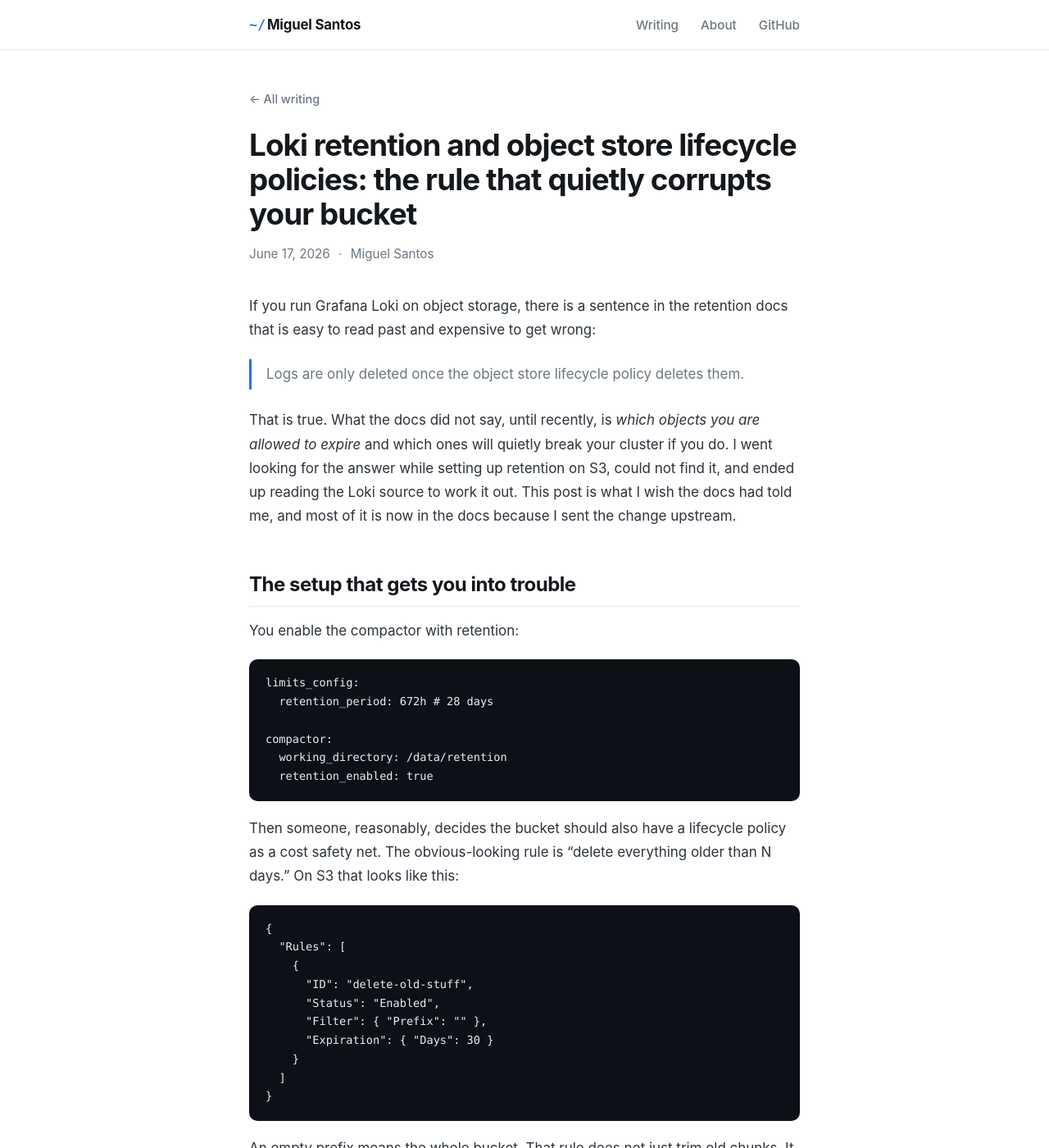
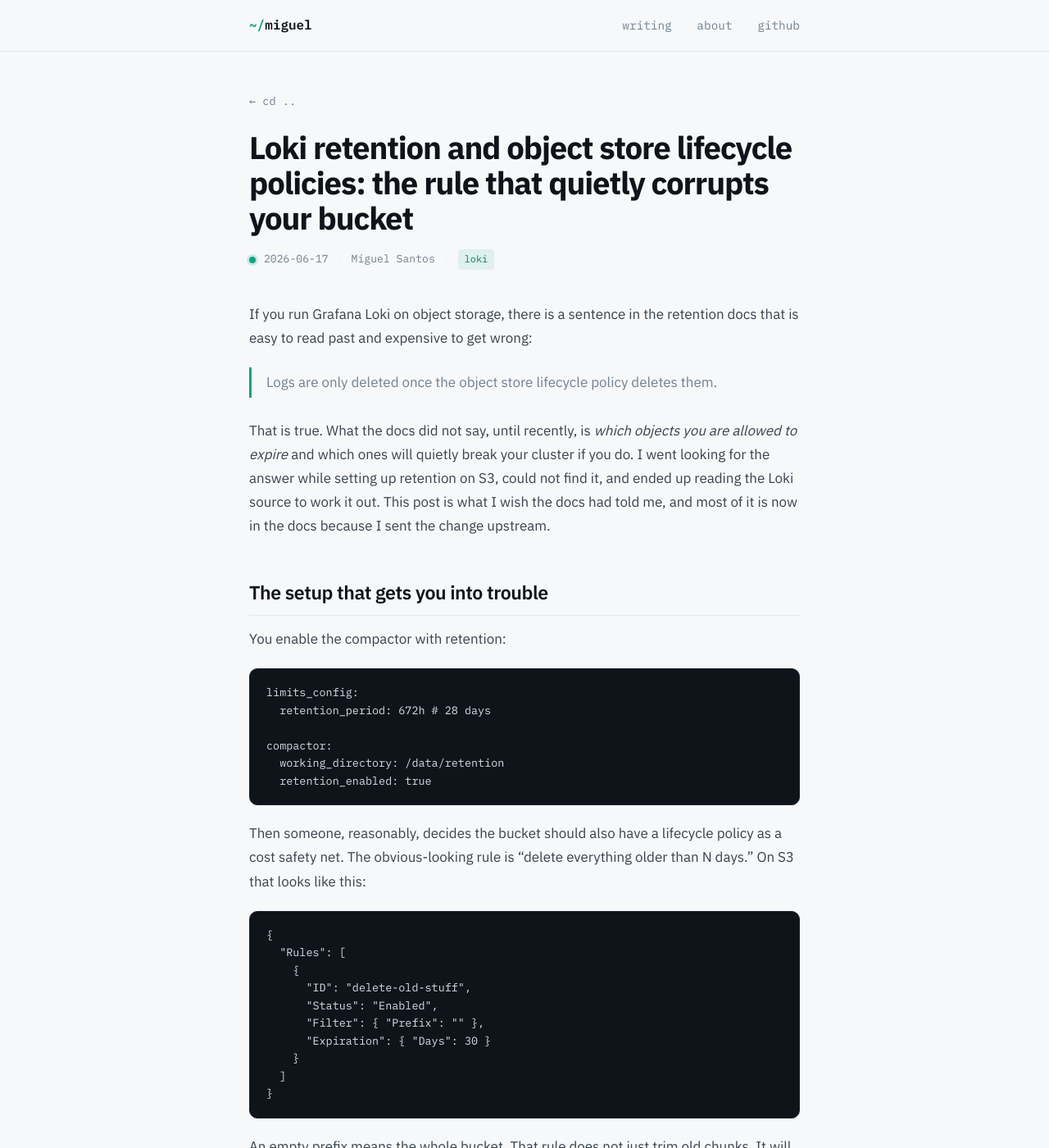
Before and after one commit to Churi12/churi12.github.io, a Jekyll site: the page built from _posts/2026-06-17-loki-retention-object-store-lifecycle.md, in a window 1280 px wide and 1400 px high. Shown: the whole window at 82% size. Built offline with Jekyll 4.4.1, drawn with Linux system fonts in a browser that asks for light colours; some of the changed text lies outside the part shown.

Commit message:
Redesign: terminal-as-editorial — IBM Plex, shell-prompt hero, status-line metadata

```diff
--- a/_layouts/default.html
+++ b/_layouts/default.html
@@ -5,19 +5,20 @@
   <meta name="viewport" content="width=device-width, initial-scale=1">
   <title>{% if page.title %}{{ page.title }} · {{ site.title }}{% else %}{{ site.title }}{% endif %}</title>
   {% seo %}
+  <link rel="preconnect" href="https://fonts.googleapis.com">
+  <link rel="preconnect" href="https://fonts.gstatic.com" crossorigin>
+  <link href="https://fonts.googleapis.com/css2?family=IBM+Plex+Mono:wght@400;500;600&family=IBM+Plex+Sans:wght@400;500;600;700&display=swap" rel="stylesheet">
   <link rel="stylesheet" href="{{ '/assets/style.css' | relative_url }}">
   {% feed_meta %}
 </head>
 <body>
   <header class="nav">
     <div class="nav-inner">
-      <a class="brand" href="{{ '/' | relative_url }}">
-        <span class="brand-mark">~/</span>{{ site.title }}
-      </a>
+      <a class="brand" href="{{ '/' | relative_url }}"><span class="brand-path">~/</span>miguel</a>
       <nav class="nav-links">
-        <a href="{{ '/' | relative_url }}">Writing</a>
-        <a href="{{ '/about/' | relative_url }}">About</a>
-        <a href="https://github.com/{{ site.github_username }}" target="_blank" rel="noopener">GitHub</a>
+        <a href="{{ '/' | relative_url }}">writing</a>
+        <a href="{{ '/about/' | relative_url }}">about</a>
+        <a href="https://github.com/{{ site.github_username }}" target="_blank" rel="noopener">github</a>
       </nav>
     </div>
   </header>
@@ -28,11 +29,11 @@
 
   <footer class="footer">
     <div class="footer-inner">
-      <span>© {{ site.time | date: "%Y" }} {{ site.author }}</span>
-      <span class="footer-sep">·</span>
-      <a href="https://github.com/{{ site.github_username }}" target="_blank" rel="noopener">github.com/{{ site.github_username }}</a>
-      <span class="footer-sep">·</span>
-      <a href="{{ '/feed.xml' | relative_url }}">RSS</a>
+      <span class="comment"># © {{ site.time | date: "%Y" }} {{ site.author }}</span>
+      <span class="footer-links">
+        <a href="https://github.com/{{ site.github_username }}" target="_blank" rel="noopener">github.com/{{ site.github_username }}</a>
+        <a href="{{ '/feed.xml' | relative_url }}">rss</a>
+      </span>
     </div>
   </footer>
 </body>
--- a/_layouts/post.html
+++ b/_layouts/post.html
@@ -4,12 +4,15 @@ layout: default
 
 <article class="post">
   <header class="post-header">
-    <a class="post-back" href="{{ '/' | relative_url }}">&larr; All writing</a>
+    <a class="post-back" href="{{ '/' | relative_url }}">&larr; cd ..</a>
     <h1 class="post-title">{{ page.title }}</h1>
-    <p class="post-meta">
-      <time datetime="{{ page.date | date_to_xmlschema }}">{{ page.date | date: "%B %-d, %Y" }}</time>
-      {% if page.author %}<span class="dot">·</span> {{ page.author }}{% endif %}
-    </p>
+    <div class="post-status">
+      <span class="status-dot" aria-hidden="true"></span>
+      <time datetime="{{ page.date | date_to_xmlschema }}">{{ page.date | date: "%Y-%m-%d" }}</time>
+      <span class="status-sep">·</span>
+      <span>{{ page.author | default: site.author }}</span>
+      {% if page.tags.size > 0 %}<span class="status-sep">·</span><span class="post-card-tag">{{ page.tags | first }}</span>{% endif %}
+    </div>
   </header>
 
   <div class="post-body">
--- a/_posts/2026-06-17-loki-retention-object-store-lifecycle.md
+++ b/_posts/2026-06-17-loki-retention-object-store-lifecycle.md
@@ -3,6 +3,7 @@ layout: post
 title: "Loki retention and object store lifecycle policies: the rule that quietly corrupts your bucket"
 date: 2026-06-17
 author: Miguel Santos
+tags: [loki]
 ---
 
 If you run Grafana Loki on object storage, there is a sentence in the retention docs that is easy to read past and expensive to get wrong:
--- a/assets/style.css
+++ b/assets/style.css
@@ -2,287 +2,248 @@
 ---
 
 /* =========================================================================
-   Miguel Santos — blog styles. Self-contained, no theme.
-   Inspired by the Kubernetes / CNCF blog: clean sticky nav, lots of air,
-   one blue accent, comfortable reading column, crisp code blocks.
+   Miguel Santos — "the terminal as editorial."
+   Subject: a platform engineer who lives in a shell. The page borrows the
+   vernacular of that world — prompt sigils, structured status lines, a
+   dashboard "Ready" green — but sets it in real editorial typography so it
+   reads as a publication, not a gimmick.
+
+   Type:   IBM Plex Sans (display + body) / IBM Plex Mono (structure, code)
+   Palette: cool paper, deep slate ink, one muted teal signal
+   Signature: the shell-prompt hero + status-line post metadata
    ========================================================================= */
 
 :root {
-  --ink:        #14181d;
-  --body:       #2b333c;
-  --muted:      #6b7682;
-  --accent:     #2f6df6;
-  --accent-dk:  #1c4fd0;
-  --bg:         #ffffff;
-  --panel:      #f6f8fa;
-  --rule:       #e6e9ee;
-  --code-bg:    #0d1117;
-  --code-fg:    #e6edf3;
-  --maxw:       720px;
+  --paper:    #f7f8fa;
+  --panel:    #ffffff;
+  --ink:      #0f141a;
+  --body:     #39424d;
+  --muted:    #71808f;
+  --signal:   #0fa47f;   /* dashboard "Ready" green, muted — not acid */
+  --signal-dk:#0b7d60;
+  --rule:     #e4e8ee;
+  --term-bg:  #0f141a;
+  --term-fg:  #d7dde6;
+  --term-dim: #7d8896;
+  --maxw:     720px;
+  --mono: "IBM Plex Mono", ui-monospace, SFMono-Regular, Menlo, monospace;
+  --sans: "IBM Plex Sans", -apple-system, BlinkMacSystemFont, "Segoe UI", Roboto, sans-serif;
 }
 
 * { box-sizing: border-box; }
 
-html { -webkit-text-size-adjust: 100%; }
-
 body {
   margin: 0;
-  background: var(--bg);
+  background: var(--paper);
   color: var(--body);
-  font-family: -apple-system, BlinkMacSystemFont, "Segoe UI", Roboto, Helvetica, Arial, sans-serif;
+  font-family: var(--sans);
   font-size: 18px;
   line-height: 1.72;
   -webkit-font-smoothing: antialiased;
   text-rendering: optimizeLegibility;
 }
 
-a { color: var(--accent); text-decoration: none; }
-a:hover { color: var(--accent-dk); text-decoration: underline; text-underline-offset: 2px; }
+a { color: var(--signal-dk); text-decoration: none; }
+a:hover { text-decoration: underline; text-underline-offset: 2px; }
 
-/* --- Sticky nav --------------------------------------------------------- */
+/* --- Nav ---------------------------------------------------------------- */
 
 .nav {
-  position: sticky;
-  top: 0;
-  z-index: 50;
-  background: rgba(255, 255, 255, 0.85);
+  position: sticky; top: 0; z-index: 50;
+  background: rgba(247, 248, 250, 0.85);
   backdrop-filter: saturate(180%) blur(10px);
   -webkit-backdrop-filter: saturate(180%) blur(10px);
   border-bottom: 1px solid var(--rule);
 }
 .nav-inner {
-  max-width: var(--maxw);
-  margin: 0 auto;
-  padding: 0 24px;
-  height: 60px;
-  display: flex;
-  align-items: center;
-  justify-content: space-between;
+  max-width: var(--maxw); margin: 0 auto; padding: 0 24px;
+  height: 62px; display: flex; align-items: center; justify-content: space-between;
 }
 .brand {
-  font-weight: 700;
-  font-size: 1.05rem;
+  font-family: var(--mono);
+  font-weight: 600; font-size: 1rem;
   color: var(--ink);
-  letter-spacing: -0.01em;
 }
 .brand:hover { color: var(--ink); text-decoration: none; }
-.brand-mark {
-  color: var(--accent);
-  font-family: ui-monospace, SFMono-Regular, Menlo, monospace;
-  margin-right: 2px;
+.brand-path { color: var(--signal); }
+.nav-links { font-family: var(--mono); font-size: 0.9rem; }
+.nav-links a {
+  color: var(--muted); margin-left: 22px;
 }
-.nav-links a {
-  color: var(--muted);
-  font-size: 0.95rem;
-  font-weight: 500;
-  margin-left: 22px;
-}
-.nav-links a:hover { color: var(--accent); text-decoration: none; }
+.nav-links a:hover { color: var(--signal-dk); text-decoration: none; }
 
 /* --- Page shell --------------------------------------------------------- */
 
 .page {
-  max-width: var(--maxw);
-  margin: 0 auto;
-  padding: 0 24px;
-  min-height: calc(100vh - 60px - 70px);
+  max-width: var(--maxw); margin: 0 auto; padding: 0 24px;
+  min-height: calc(100vh - 62px - 72px);
 }
 
-/* --- Hero --------------------------------------------------------------- */
+/* --- Hero: the shell prompt (signature) --------------------------------- */
 
-.hero {
-  padding: 80px 0 48px;
-  border-bottom: 1px solid var(--rule);
-  margin-bottom: 8px;
+.hero { padding: 76px 0 44px; border-bottom: 1px solid var(--rule); }
+
+.prompt {
+  font-family: var(--mono); font-size: 0.95rem;
+  color: var(--muted); margin-bottom: 22px;
 }
-.hero-eyebrow {
-  display: inline-block;
-  font-size: 0.78rem;
-  font-weight: 700;
-  letter-spacing: 0.12em;
-  text-transform: uppercase;
-  color: var(--accent);
-  margin-bottom: 16px;
+.prompt-sigil { color: var(--signal); font-weight: 600; margin-right: 8px; }
+.prompt-cmd { color: var(--ink); }
+.prompt-cmd::after {
+  content: "";
+  display: inline-block; width: 8px; height: 1.05em;
+  background: var(--signal); margin-left: 6px;
+  vertical-align: text-bottom;
+  animation: blink 1.2s steps(1) infinite;
 }
+@keyframes blink { 0%, 50% { opacity: 1; } 50.01%, 100% { opacity: 0; } }
+
 .hero-title {
-  margin: 0 0 16px;
-  font-size: 3.2rem;
-  font-weight: 800;
-  line-height: 1.05;
-  letter-spacing: -0.035em;
-  color: var(--ink);
-  max-width: 16ch;
+  margin: 0 0 18px;
+  font-size: 3rem; font-weight: 700; line-height: 1.06;
+  letter-spacing: -0.03em; color: var(--ink);
+  max-width: 17ch;
 }
 .hero-tagline {
-  margin: 0;
-  font-size: 1.25rem;
-  line-height: 1.55;
-  color: var(--muted);
-  max-width: 46ch;
+  margin: 0; font-size: 1.2rem; line-height: 1.55;
+  color: var(--muted); max-width: 48ch;
 }
 
-/* --- Post feed (home) --------------------------------------------------- */
+/* --- Post feed ---------------------------------------------------------- */
 
-.post-feed { padding: 8px 0 48px; }
+.post-feed { padding: 18px 0 56px; }
 
-.post-card { border-bottom: 1px solid var(--rule); }
-.post-card-link {
-  display: block;
-  padding: 30px 0;
-  color: inherit;
+.feed-label {
+  font-family: var(--mono); font-size: 0.85rem; color: var(--muted);
+  padding: 14px 0; margin-bottom: 4px;
 }
+.feed-label .prompt-sigil { margin-right: 8px; }
+
+.post-card { border-top: 1px solid var(--rule); }
+.post-card:last-child { border-bottom: 1px solid var(--rule); }
+.post-card-link { display: block; padding: 28px 0; color: inherit; }
 .post-card-link:hover { text-decoration: none; }
-.post-card-link:hover .post-card-title { color: var(--accent); }
-.post-card-date {
-  display: block;
-  font-size: 0.82rem;
-  font-weight: 600;
-  letter-spacing: 0.03em;
-  text-transform: uppercase;
-  color: var(--muted);
-  margin-bottom: 6px;
+.post-card-link:hover .post-card-title { color: var(--signal-dk); }
+
+.post-card-status, .post-status {
+  display: flex; align-items: center; gap: 10px;
+  font-family: var(--mono); font-size: 0.82rem; color: var(--muted);
+  margin-bottom: 10px;
 }
+.status-dot {
+  width: 8px; height: 8px; border-radius: 50%;
+  background: var(--signal);
+  box-shadow: 0 0 0 3px rgba(15, 164, 127, 0.18);
+  flex: none;
+}
+.post-card-tag {
+  font-family: var(--mono); font-size: 0.74rem;
+  color: var(--signal-dk);
+  background: rgba(15, 164, 127, 0.10);
+  padding: 2px 8px; border-radius: 4px;
+}
+.status-sep { color: var(--rule); }
+
 .post-card-title {
   margin: 0 0 8px;
-  font-size: 1.5rem;
-  line-height: 1.25;
-  letter-spacing: -0.02em;
-  color: var(--ink);
+  font-size: 1.5rem; font-weight: 600; line-height: 1.22;
+  letter-spacing: -0.02em; color: var(--ink);
   transition: color 0.12s ease;
 }
-.post-card-excerpt {
-  margin: 0 0 10px;
-  color: var(--body);
-  font-size: 1rem;
-}
+.post-card-excerpt { margin: 0 0 12px; color: var(--body); font-size: 1rem; }
 .post-card-more {
-  font-size: 0.9rem;
-  font-weight: 600;
-  color: var(--accent);
+  font-family: var(--mono); font-size: 0.85rem; font-weight: 500;
+  color: var(--signal-dk);
 }
 
 /* --- Post / page -------------------------------------------------------- */
 
-.post { padding: 44px 0 56px; }
-
+.post { padding: 44px 0 64px; }
 .post-back {
-  display: inline-block;
-  font-size: 0.9rem;
-  font-weight: 500;
-  color: var(--muted);
-  margin-bottom: 22px;
+  font-family: var(--mono); font-size: 0.85rem; color: var(--muted);
+  display: inline-block; margin-bottom: 24px;
 }
-.post-back:hover { color: var(--accent); text-decoration: none; }
-
+.post-back:hover { color: var(--signal-dk); text-decoration: none; }
 .post-title {
-  margin: 0 0 14px;
-  font-size: 2.3rem;
-  line-height: 1.15;
-  letter-spacing: -0.025em;
-  color: var(--ink);
+  margin: 0 0 16px;
+  font-size: 2.4rem; font-weight: 700; line-height: 1.12;
+  letter-spacing: -0.03em; color: var(--ink);
 }
-.post-meta {
-  margin: 0 0 36px;
-  color: var(--muted);
-  font-size: 0.95rem;
-}
-.post-meta .dot { margin: 0 6px; }
+.post-status { margin: 0 0 40px; }
 
 .post-body { font-size: 1.06rem; }
 .post-body > *:first-child { margin-top: 0; }
+.post-body h2 {
+  margin: 2em 0 0.6em; font-size: 1.45rem; font-weight: 600;
+  letter-spacing: -0.02em; color: var(--ink);
+  padding-bottom: 0.3em; border-bottom: 1px solid var(--rule);
+}
+.post-body h3 { margin: 1.7em 0 0.5em; font-size: 1.18rem; font-weight: 600; color: var(--ink); }
+.post-body p, .post-body ul, .post-body ol { margin: 0 0 1.25em; }
+.post-body strong { color: var(--ink); font-weight: 600; }
+.post-body a { font-weight: 500; }
 
-.post-body h2 {
-  margin: 2em 0 0.6em;
-  font-size: 1.5rem;
-  letter-spacing: -0.02em;
-  color: var(--ink);
-  padding-bottom: 0.25em;
-  border-bottom: 1px solid var(--rule);
-}
-.post-body h3 {
-  margin: 1.6em 0 0.5em;
-  font-size: 1.2rem;
-  color: var(--ink);
-}
-.post-body p, .post-body ul, .post-body ol { margin: 0 0 1.2em; }
-.post-body strong { color: var(--ink); }
-
-/* --- Inline code + blocks ----------------------------------------------- */
+/* --- Code --------------------------------------------------------------- */
 
 code {
-  font-family: ui-monospace, SFMono-Regular, Menlo, Consolas, monospace;
-  font-size: 0.84em;
-  background: var(--panel);
-  color: #b4423a;
-  padding: 0.14em 0.4em;
-  border-radius: 5px;
+  font-family: var(--mono); font-size: 0.85em;
+  background: rgba(15, 164, 127, 0.09); color: var(--signal-dk);
+  padding: 0.13em 0.4em; border-radius: 5px;
 }
 pre {
-  background: var(--code-bg);
-  color: var(--code-fg);
-  border-radius: 10px;
-  padding: 18px 20px;
-  overflow-x: auto;
-  font-size: 0.85rem;
-  line-height: 1.6;
-  margin: 0 0 1.4em;
+  background: var(--term-bg); color: var(--term-fg);
+  border-radius: 10px; padding: 18px 20px; overflow-x: auto;
+  font-family: var(--mono); font-size: 0.84rem; line-height: 1.6;
+  margin: 0 0 1.5em;
+  border: 1px solid #1c2530;
 }
-pre code {
-  background: none;
-  color: inherit;
-  padding: 0;
-  font-size: inherit;
-}
+pre code { background: none; color: inherit; padding: 0; font-size: inherit; }
 
 /* --- Tables ------------------------------------------------------------- */
 
 .post-body table {
-  width: 100%;
-  border-collapse: collapse;
-  margin: 0 0 1.6em;
-  font-size: 0.96rem;
+  width: 100%; border-collapse: collapse; margin: 0 0 1.6em; font-size: 0.95rem;
 }
 .post-body th, .post-body td {
-  border: 1px solid var(--rule);
-  padding: 0.55rem 0.75rem;
-  text-align: left;
-  vertical-align: top;
+  border: 1px solid var(--rule); padding: 0.55rem 0.75rem; text-align: left; vertical-align: top;
 }
-.post-body th { background: var(--panel); color: var(--ink); font-weight: 600; }
+.post-body th { background: var(--paper); color: var(--ink); font-weight: 600; font-family: var(--mono); font-size: 0.85rem; }
 
 /* --- Blockquote --------------------------------------------------------- */
 
 .post-body blockquote {
-  margin: 0 0 1.4em;
-  padding: 4px 0 4px 18px;
-  border-left: 3px solid var(--accent);
-  color: var(--muted);
+  margin: 0 0 1.5em; padding: 4px 0 4px 18px;
+  border-left: 3px solid var(--signal); color: var(--muted);
 }
 .post-body blockquote p { margin: 0; }
 
 /* --- Footer ------------------------------------------------------------- */
 
-.footer {
-  border-top: 1px solid var(--rule);
-  background: var(--panel);
+.footer { border-top: 1px solid var(--rule); background: var(--panel); }
+.footer-inner {
+  max-width: var(--maxw); margin: 0 auto; padding: 24px;
+  display: flex; justify-content: space-between; flex-wrap: wrap; gap: 10px;
+  font-family: var(--mono); font-size: 0.84rem; color: var(--muted);
 }
-.footer-inner {
-  max-width: var(--maxw);
-  margin: 0 auto;
-  padding: 24px;
-  color: var(--muted);
-  font-size: 0.9rem;
-}
-.footer-inner a { color: var(--muted); }
-.footer-inner a:hover { color: var(--accent); }
-.footer-sep { margin: 0 8px; }
+.footer-inner .comment { color: var(--muted); }
+.footer-links a { color: var(--muted); margin-left: 16px; }
+.footer-links a:first-child { margin-left: 0; }
+.footer-links a:hover { color: var(--signal-dk); }
 
-/* --- Small screens ------------------------------------------------------ */
+/* --- Responsive + a11y -------------------------------------------------- */
 
 @media (max-width: 600px) {
   body { font-size: 17px; }
-  .hero-title { font-size: 2.1rem; }
+  .hero { padding: 52px 0 36px; }
+  .hero-title { font-size: 2.2rem; }
   .post-title { font-size: 1.8rem; }
-  .nav-links a { margin-left: 16px; }
-  .nav-inner, .page, .footer-inner { padding-left: 18px; padding-right: 18px; }
+  .nav-links a { margin-left: 14px; }
+  .footer-inner { flex-direction: column; }
 }
+
+*:focus-visible { outline: 2px solid var(--signal); outline-offset: 2px; border-radius: 2px; }
+
+@media (prefers-reduced-motion: reduce) {
+  .prompt-cmd::after { animation: none; }
+  * { transition: none !important; }
+}
```
Also changed, not shown: _layouts/home.html (+12 -4 lines).
